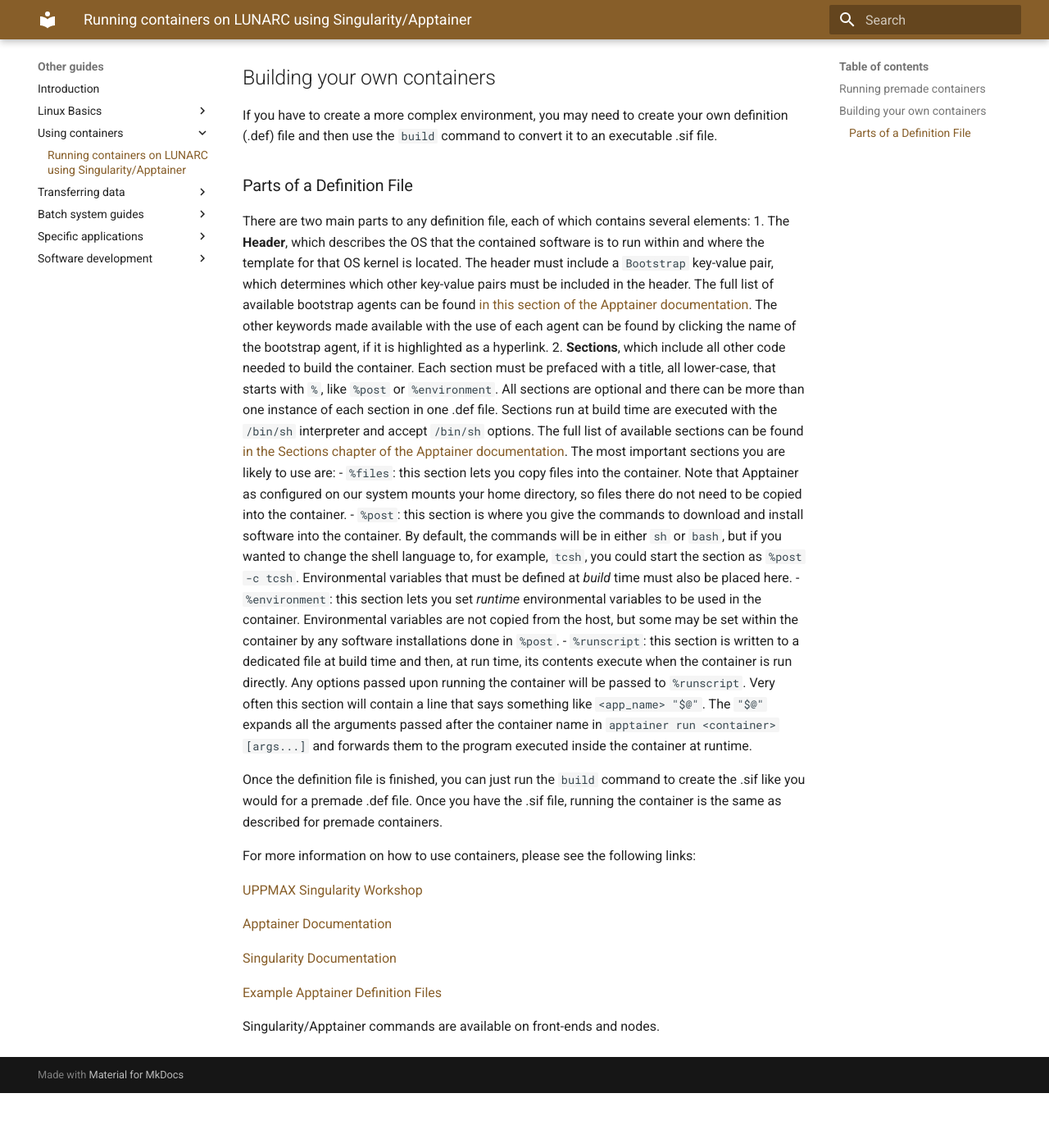
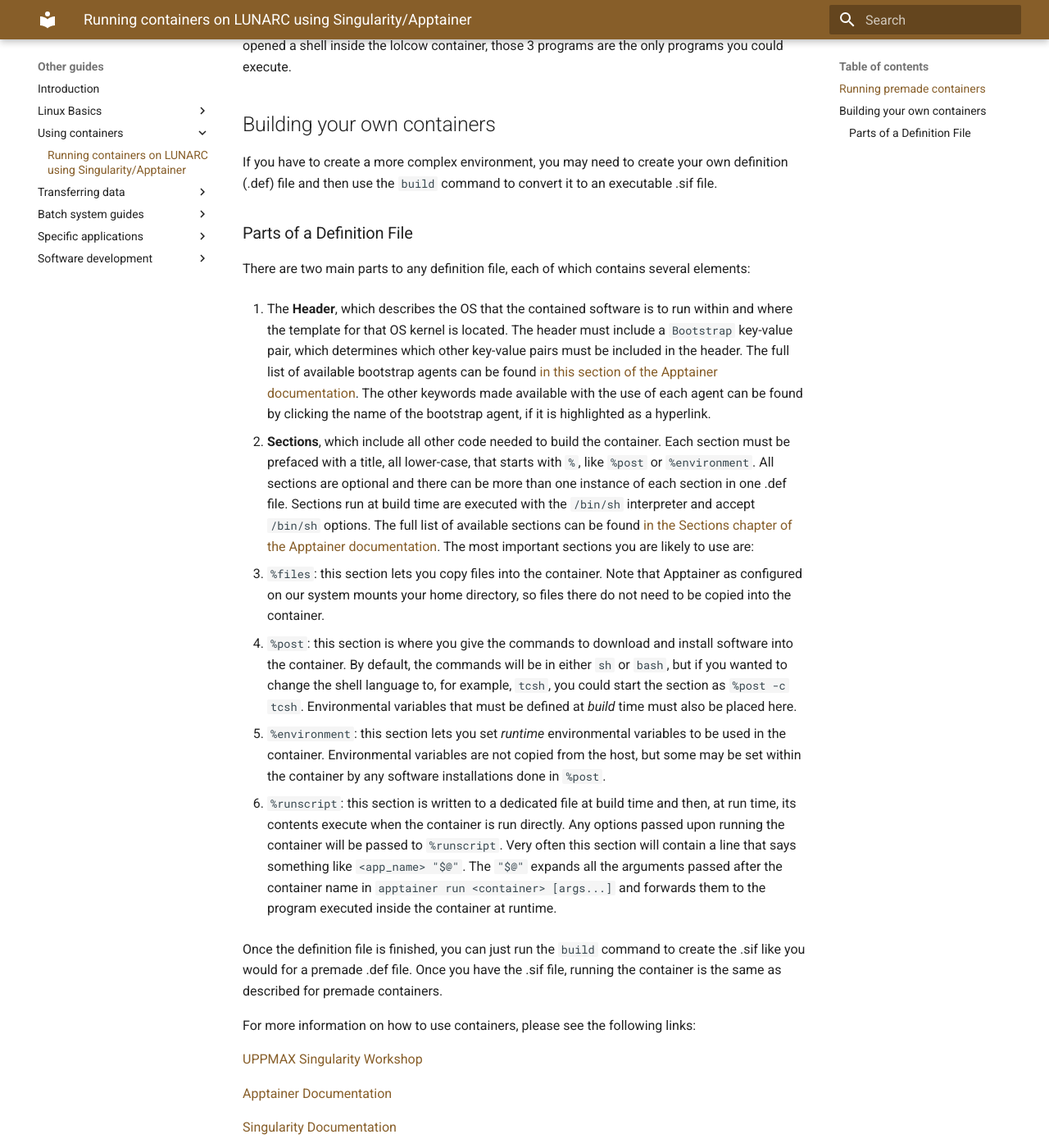
Before and after one commit to lunarc/lunarc_docs, an MkDocs documentation site: the page built from docs/guides/containers/apptainer.md, in a window 1280 px wide and 1400 px high, scrolled down 2804 px. Shown: the whole window at 82% size. Built offline with MkDocs 1.6.1 and Material for MkDocs 9.7.7, drawn with Linux system fonts in a browser that asks for light colours; comment, search, counter and statistics services are not loaded; before the commit the page ends 4137 px from its top, so only the background shows below that; part of the change alters nothing that is shown.

```diff
--- a/docs/guides/containers/apptainer.md
+++ b/docs/guides/containers/apptainer.md
@@ -11,7 +11,7 @@ Singularity / Apptainer can download premade containers for certain programs fro
 
 `$ apptainer pull tensorflow.sif docker://tensorflow/tensorflow:latest-gpu`
 
-The documentation for the `apptainer pull` command with all avilable repository options can be found [here](https://apptainer.org/docs/user/latest/cli/apptainer_pull.html#apptainer-pull)
+The documentation for the `apptainer pull` command with all avilable repository options can be found [at this link.](https://apptainer.org/docs/user/latest/cli/apptainer_pull.html#apptainer-pull)
 
 If you want to run software in a premade container immediately without modification and you know the repository link, you can run it with the command `apptainer run <repository://link/to/container>`. You might, for example, include this as a line in your slurm script if you know of a niche software package that converts or performs a fixed function on some highly specialized file format, and it's not worth requesting it as an installation on COSMOS.
 
@@ -48,7 +48,10 @@ If you download or receive a container in the form of a definition (.def) file,
 
 This creates the .sif file, which you can then run via:
 
-`$ ./path/to/your/container.sif` or, for more runtime options,
+`$ ./path/to/your/container.sif`
+
+or, for more runtime options,
+
 `$ apptainer run [-options...] /path/to/your/container.sif [args...]`.
 
 If you only want to run a subset of the programs included in a container, you can also do that with the `apptainer exec` command and specify just the commands you want to run at the end, like so:
@@ -64,11 +67,17 @@ If you have to create a more complex environment, you may need to create your ow
 
 ### Parts of a Definition File
 There are two main parts to any definition file, each of which contains several elements:
+
 1. The **Header**, which describes the OS that the contained software is to run within and where the template for that OS kernel is located. The header must include a `Bootstrap` key-value pair, which determines which other key-value pairs must be included in the header. The full list of available bootstrap agents can be found [in this section of the Apptainer documentation](https://apptainer.org/docs/user/latest/definition_files.html#preferred-bootstrap-agents). The other keywords made available with the use of each agent can be found by clicking the name of the bootstrap agent, if it is highlighted as a hyperlink.
+
 2. **Sections**, which include all other code needed to build the container. Each section must be prefaced with a title, all lower-case, that starts with `%`, like `%post` or `%environment`. All sections are optional and there can be more than one instance of each section in one .def file. Sections run at build time are executed with the `/bin/sh` interpreter and accept `/bin/sh` options. The full list of available sections can be found [in the Sections chapter of the Apptainer documentation](https://apptainer.org/docs/user/latest/definition_files.html#sections). The most important sections you are likely to use are:
+
    - `%files`: this section lets you copy files into the container. Note that Apptainer as configured on our system mounts your home directory, so files there do not need to be copied into the container.
+
    - `%post`: this section is where you give the commands to download and install software into the container. By default, the commands will be in either `sh` or `bash`, but if you wanted to change the shell language to, for example, `tcsh`, you could start the section as `%post -c tcsh`. Environmental variables that must be defined at *build* time must also be placed here.
+
    - `%environment`: this section lets you set *runtime* environmental variables to be used in the container. Environmental variables are not copied from the host, but some may be set within the container by any software installations done in `%post`.
+
    - `%runscript`: this section is written to a dedicated file at build time and then, at run time, its contents execute when the container is run directly. Any options passed upon running the container will be passed to `%runscript`. Very often this section will contain a line that says something like ` <app_name> "$@" `. The `"$@"` expands all the arguments passed after the container name in `apptainer run <container> [args...]` and forwards them to the program executed inside the container at runtime.
 
 Once the definition file is finished, you can just run the `build` command to create the .sif like you would for a premade .def file. Once you have the .sif file, running the container is the same as described for premade containers.
```
